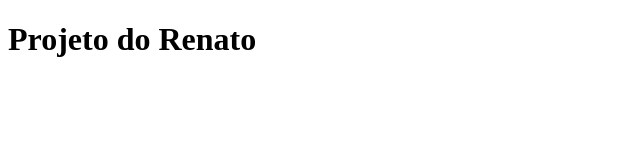
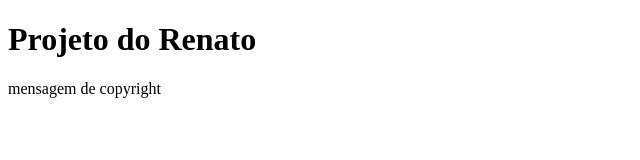
Before and after one commit to rrodriguess/curso-git, a plain HTML site: page index.html in a window 1280 px wide. Shown: the whole page, without its empty margins (0-640 px from the left). Drawn offline with Linux system fonts and the light colour scheme.

Commit message:
Alterado index

```diff
--- a/index.html
+++ b/index.html
@@ -6,5 +6,8 @@
     </head>
     <body>
         <h1>Projeto do Renato</h1>
+        <footer>
+            <p>mensagem de copyright</p>
+        </footer>
     </body>
 </html>
```
Also changed, not shown: 1 other file.
